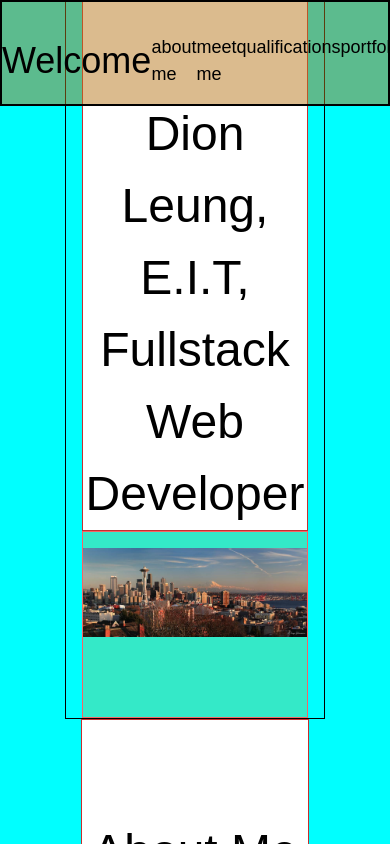
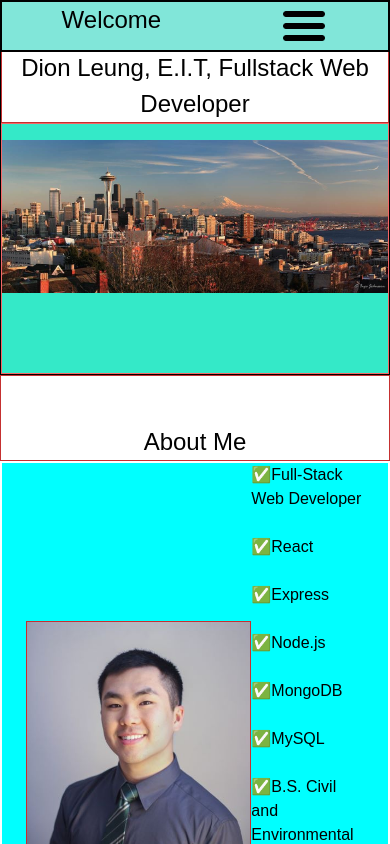
Before and after one commit to dionleung14/portfolio-nodemailer, a React (Create React App) app: page /about-me in a window 390 px wide. Shown: the top 844 px of the page. Built offline with nearby package versions, Linux system fonts and the light colour scheme.

Commit message:
changed responsiveness for navbar. added burger icon

```diff
--- a/src/components/About.js
+++ b/src/components/About.js
@@ -7,10 +7,10 @@ import Emoji from "./Emoji";
 export default class About extends Component {
   render() {
     return (
-      <div className="w-8/12 mx-auto px-4" id="about-me">
+      <div className="lg:w-8/12 w-full lg:mx-auto lg:px-4" id="about-me">
         <FirstHeader text="About Me" />
         <div className="flex items-center justify-around border-white border-2 px-6">
-          <div className="w-1/2 mx-4 my-6">
+          <div className="lg:w-1/2 w-full lg:mx-4 lg:my-6">
             <img
               className="border border-red-700 border-2"
               src={headshot}
--- a/src/components/FirstHeader.js
+++ b/src/components/FirstHeader.js
@@ -2,7 +2,7 @@ import React from "react";
 
 export default function FirstHeader(props) {
   return (
-    <h1 className="border border-red-700 border-4 text-center text-5xl bg-white sticky top-0 pt-24">
+    <h1 className="border border-red-700 border-4 text-center lg:text-5xl text-2xl bg-white sticky top-0 lg:pt-24 pt-12">
       {props.text}
     </h1>
   );
--- a/src/components/NavBar.js
+++ b/src/components/NavBar.js
@@ -2,33 +2,40 @@ import React from "react";
 // import { BrowserRouter as Link } from "react-router-dom";
 // import { BrowserRouter as Router, Switch, Route, Link } from "react-router-dom";
 import AnchorLink from "react-anchor-link-smooth-scroll";
+import hamburger from "./photos/hamburger.png";
 
 export default function Navbar() {
   return (
-    <div className="flex justify-around border-solid border-2 border-black w-full pt-8 pb-4 fixed top-0 mb-10 bg-opacity-50 bg-yellow-700 z-20">
-      <AnchorLink href="#top" className="text-4xl">
+    <div className="flex justify-around border-solid border-2 border-black w-full lg:pt-8 lg:pb-4 fixed top-0 mb-10 bg-teal-300 z-20">
+      <AnchorLink href="#top" className="lg:text-4xl text-2xl">
         Welcome
       </AnchorLink>
-      <AnchorLink href="#about-me" className="text-lg">
+      <AnchorLink href="#about-me" className="hidden lg:inline-block text-lg">
         about me
       </AnchorLink>
-      <AnchorLink href="#meet-me" className="text-lg">
+      <AnchorLink href="#meet-me" className="hidden lg:inline-block text-lg">
         meet me
       </AnchorLink>
-      <AnchorLink href="#qualifications" className="text-lg">
+      <AnchorLink
+        href="#qualifications"
+        className="hidden lg:inline-block text-lg"
+      >
         qualifications
       </AnchorLink>
-      <AnchorLink href="#portfolio" className="text-lg">
+      <AnchorLink href="#portfolio" className="hidden lg:inline-block text-lg">
         portfolio
       </AnchorLink>
-      <AnchorLink href="#testimonials" className="text-lg">
+      <AnchorLink
+        href="#testimonials"
+        className="hidden lg:inline-block text-lg"
+      >
         testimonials
       </AnchorLink>
-      <AnchorLink href="#contact" className="text-lg">
+      <AnchorLink href="#contact" className="hidden lg:inline-block text-lg">
         contact
       </AnchorLink>
       <div>
-        <h1 className="text-lg">Hamburger</h1>
+        <img src={hamburger} alt="" className="lg:hidden w-12" />
       </div>
     </div>
   );
--- a/src/components/Welcome.js
+++ b/src/components/Welcome.js
@@ -4,7 +4,10 @@ import FirstHeader from "./FirstHeader";
 
 export default function Welcome() {
   return (
-    <div className="w-8/12 mx-auto border border-black border-2 px-4" id="top">
+    <div
+      className="lg:w-8/12 w-full mx-auto border border-black border-2 lg:px-4"
+      id="top"
+    >
       <FirstHeader text="Dion Leung, E.I.T, Fullstack Web Developer" />
       <div className="border border-red-500 bg-green-400 bg-opacity-50 top-0 pt-4 pb-20 z-10">
         {/* <h1 className="text-center text-4xl top-0 pt-10">Text with photo</h1> */}
```
Also changed, not shown: src/components/photos/hamburger.png (added).
